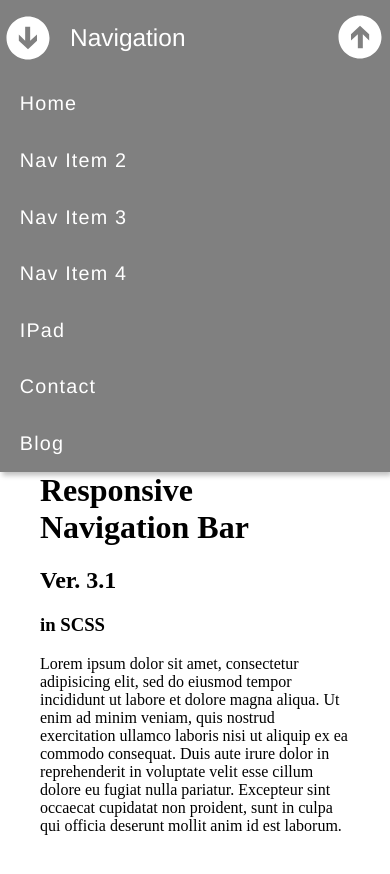
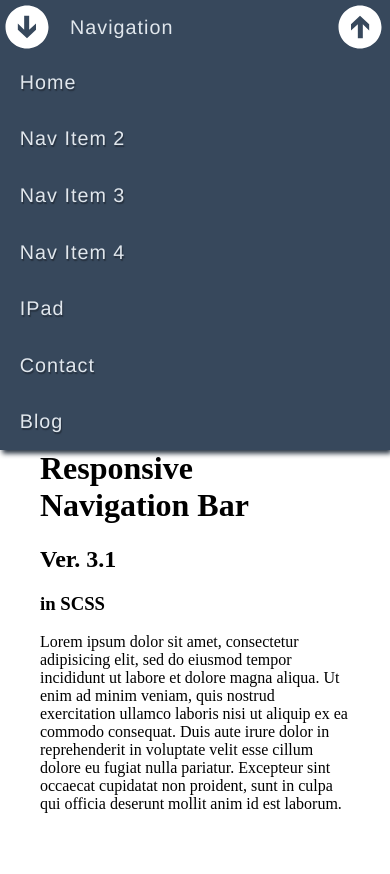
Before and after one commit to etchedprints/Responsive-Navigation-Bar, a plain HTML site: page index.html in a window 390 px wide. Drawn offline with Linux system fonts and the light colour scheme.

Commit message:
design updates

```diff
--- a/_/style/scss/_settings.scss
+++ b/_/style/scss/_settings.scss
@@ -38,13 +38,12 @@
 	$gld1:		$gld3 - $gld2;				/* 6-8px */
 /* -----------------------------  */
 /* Color Scheme */
-	$baseColor: 							gray; 	/* Base Color for Design */
+	$baseColor: 							#37485c; 	/* Base Color for Design */
 
 	$baseColorLighter:						lighten($baseColor, $gld10);
 	$baseColorLight:						lighten($baseColor, $gld8);
 	$baseColorDark:							darken($baseColor, $gld5);
-	$baseColorDarker:						darken($baseColor, $gld7);
-
+	$baseColorDarker:						darken($baseColor, $gld6);
 
 /* $group Design Style */
 
@@ -54,13 +53,13 @@
 	$serif: "Georgia", Times New Roman, Times, serif;
 
 	$base_font:         					$base * ($golden * 2);
-	$font_kerning:							0.06em;
 
-	$drop_shadow: 		 					0.12em 0.19em 0.25em rgba(0,0,0,.25);
-	$box_shadow:							inset 0 0 0.75em darken($baseColor, 35%); /* +shadow to button */
+	$drop_shadow: 		 					0.12em 0.19em 0.25em $baseColorDarker;
+	$box_shadow:							inset 0 0 0.7em darken($baseColor, $gld7); /* +shadow to button */
+	$text-shadow: 							1px 2px 1px $baseColorDarker;
 
-	$border_radius: 						0;
-	$div_line:								medium ridge lighten($baseColor, 10%);
+	$border_radius: 						0px;
+	$div_line:								medium ridge $baseColor;
 
 	$btn_padding: 							0.69em 1em;
 	$navbar_indent: 						1em;						/* home btn indent */
--- a/_/style/scss/nav.scss
+++ b/_/style/scss/nav.scss
@@ -7,6 +7,8 @@ nav {
 	display: block;
 	clear: both;
 	font-size: $base_font;
+	text-rendering: optimizeLegibility;
+	letter-spacing: 1px;
 
 	ul {
 		float: left;
@@ -43,7 +45,7 @@ nav {
 				display: inline-block;								/* Style Stuff */
 				padding: $btn_padding;								/* spacing of buttons */
 				color: $baseColorLighter;							/* link color */
-				letter-spacing:$font_kerning;						/* kerning */
+				text-shadow: $text-shadow;
 				word-wrap:break-word;								/* words spacing and new line for words */
 				text-transform: capitalize;							/* makes home => Home */
 				&:hover, &:active {
@@ -111,8 +113,7 @@ nav ul li ul {
 			&:before {
 				content: "Navigation";
 				color: $baseColorLighter;
-				font-size: $base_font;
-				line-height: $base_font *2.5;
+				line-height: 54px;
 				text-indent: 70px;									/* location for the words Navigation */
 				display: inline-block;
 				background: url(../../gen_images/arrow_down.svg) no-repeat 4%;
@@ -144,7 +145,6 @@ nav ul li ul {
 					margin-left: 92 - ($base * $golden);
 					margin-top: $gld3;
 					width: $base - (92 - ($base * $golden));
-					background-color: darken($baseColorDark, 15%);
 					border-radius: $border_radius;
 					li { width: $base; }							/* lvl 2 text NO jump */
 				} /* ul:hover */
@@ -163,7 +163,7 @@ nav ul li ul {
 		height: 44px;
 		width: 44px;
 		position: relative;
-		top: 74px;
+		top: 64px;
 		float: right;
 		margin-right: 2%;
 		margin-top: -3em;
```
Also changed, not shown: _/style/css/nav.css.
